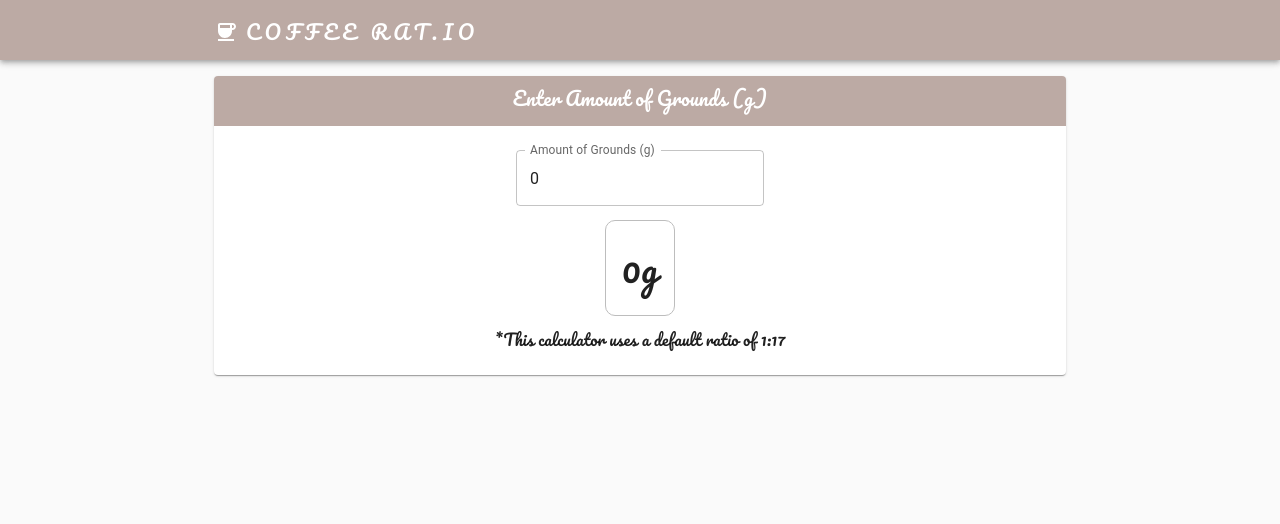
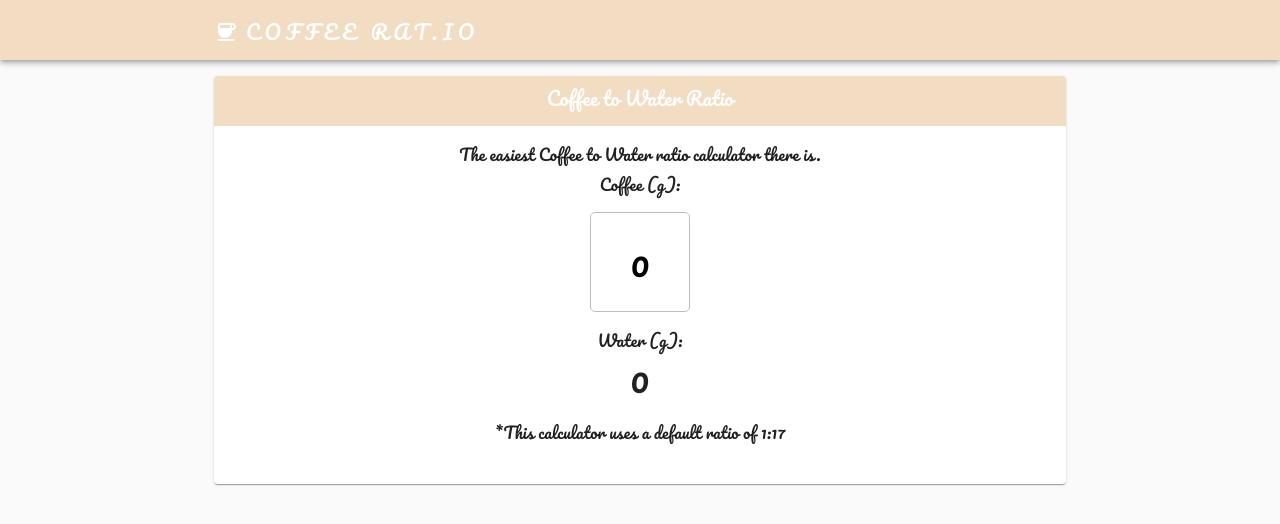
Before and after one commit to dmcfarland930/coffee-ratio, a React (Create React App) app: page / in a window 1280 px wide. Shown: the top 524 px of the page. Built offline with nearby package versions, Linux system fonts and the light colour scheme; a web font is replaced by a local one.

Commit message:
updated custom input

```diff
--- a/package.json
+++ b/package.json
@@ -14,6 +14,7 @@
     "react-dom": "^18.2.0",
     "react-router-dom": "^6.9.0",
     "react-scripts": "5.0.1",
+    "react-svg": "^16.1.6",
     "redux": "^4.2.1",
     "redux-persist": "^6.0.0",
     "styled-components": "^5.3.8",
--- /dev/null
+++ b/src/components/calculator/calculator-entry.styles.jsx
@@ -0,0 +1,16 @@
+import styled from "styled-components";
+import { TextField } from "@mui/material";
+
+export const CalcEntry = styled(TextField)`
+`
+
+export const CalcInput = styled.input`
+  width: 100px;
+  height 100px;
+  font-size: 2.2rem;
+  font-family: 'Pacifico', cursive;
+  border: 1px solid #BDBDBD;
+  border-radius: 5px;
+  text-align: center;
+  margin: 1rem 0 1rem 0;
+`
--- a/src/components/calculator/calculator.component.jsx
+++ b/src/components/calculator/calculator.component.jsx
@@ -6,9 +6,10 @@ import {
   CalcContainer,
   CalcContent,
   CalcFieldContainer,
-  CalcEntry,
   CalcResult
 } from "./calculator.styles";
+
+import { CalcInput } from "./calculator-entry.styles";
 
 const defaulCalcFields = {
   'entry': 0,
@@ -26,33 +27,61 @@ const Calculator = () => {
   };
 
   const calculateRatio = (entryVal) => {
-    return `${(entryVal * 17).toString()}g`;
+    return entryVal * 17;
   };
 
   return (
     <Fragment>
       <CalcContainer>
         <Card>
-          <CardTitle titleText="Enter Amount of Grounds (g)" />
+          <CardTitle titleText="Coffee to Water Ratio" />
           <CalcContent>
+            <Typography
+              gutterBottom={true}
+              sx={{
+                fontFamily: 'Pacifico, cursive',
+                fontWeight: 400,
+                fontSize: '1rem',
+                color: 'inherit',
+              }}
+              >
+              The easiest Coffee to Water ratio calculator there is.
+            </Typography>
             <CalcFieldContainer>
-              <CalcEntry
-                name="entry"
-                type="number"
-                value={entry}
-                onChange={handleChange}
-                label="Amount of Grounds (g)"
-                variant="outlined"
-                margin="dense"
-                />
+            <Typography
+              sx={{
+                fontFamily: 'Pacifico, cursive',
+                fontWeight: 400,
+                fontSize: '1rem',
+                color: 'inherit',
+              }}>
+              Coffee (g):
+            </Typography>
+            <CalcInput
+              name="entry"
+              type="number"
+              value={entry}
+              onChange={handleChange}
+            >
+            </CalcInput>
             </CalcFieldContainer>
             <CalcFieldContainer>
               <CalcResult>
+                <Typography
+                  sx={{
+                    fontFamily: 'Pacifico, cursive',
+                    fontWeight: 400,
+                    fontSize: '1rem',
+                    color: 'inherit',
+                  }}>
+                  Water (g):
+                </Typography>
                 {calculateRatio(entry)}
               </ CalcResult>
             </CalcFieldContainer>
             <Typography
               sx={{
+                padding: 2,
                 fontFamily: 'Pacifico, cursive',
                 fontWeight: 400,
                 fontSize: '1rem',
--- a/src/components/calculator/calculator.styles.jsx
+++ b/src/components/calculator/calculator.styles.jsx
@@ -1,5 +1,5 @@
 import styled from "styled-components";
-import { Box, CardContent, TextField } from "@mui/material";
+import { Box, CardContent } from "@mui/material";
 
 export const CalcContainer = styled(Box)`
 
@@ -10,20 +10,13 @@ export const CalcContent = styled(CardContent)`
 `
 
 export const CalcFieldContainer = styled.div`
-  margin-bottom: 2rem;
-`
-
-export const CalcEntry = styled(TextField)`
 `
 
 export const CalcResult = styled.div`
-  border-radius: 10px;
-  border: 1px solid #BDBDBD;
-  width: 20%;
-  height: 20%;
-  display inline;
+  // border-radius: 10px;
+  // border: 1px solid #BDBDBD;
+  display: inline;
   font-family: 'Pacifico', cursive;
   font-size: 2.2rem;
   margin: 0 auto;
-  padding: 1rem;
 `
--- a/src/components/card/card-title.styles.jsx
+++ b/src/components/card/card-title.styles.jsx
@@ -2,7 +2,7 @@ import styled from "styled-components";
 
 export const CardTitleText = styled.div`
   height: 50px;
-  background-color: #BCAAA4;
+  background-color: #f2ddc3;
   font-size: 1.2rem;
   font-family: 'Pacifico', cursive;
   color: #FFF;
--- a/src/index.css
+++ b/src/index.css
@@ -8,6 +8,16 @@ body {
   -moz-osx-font-smoothing: grayscale;
 }
 
+input::-webkit-outer-spin-button,
+input::-webkit-inner-spin-button {
+  -webkit-appearance: none;
+  margin: 0;
+}
+
+input[type=number] {
+  -moz-appearance: textfield;
+}
+
 code {
   font-family: source-code-pro, Menlo, Monaco, Consolas, 'Courier New',
     monospace;
@@ -15,7 +25,6 @@ code {
 
 html{
   background-color: #FAFAFA;
-  font-family: ;
 }
 
 #root{
--- a/src/routes/navigation/navigation.component.jsx
+++ b/src/routes/navigation/navigation.component.jsx
@@ -13,22 +13,23 @@ import { Outlet } from 'react-router-dom';
 
 import { NavBar } from './navigation.styles';
 
-const pages = [];
+// const pages = ['Coffee to Water', 'Number of Cups'];
+const pages = []
 
 function ResponsiveAppBar() {
   const [anchorElNav, setAnchorElNav] = useState(null);
 
   const handleOpenNavMenu = (event) => {
-    // setAnchorElNav(event.currentTarget);
+    setAnchorElNav(event.currentTarget);
   };
 
   const handleCloseNavMenu = () => {
-    // setAnchorElNav(null);
+    setAnchorElNav(null);
   };
 
   return (
     <Fragment>
-      <NavBar position="static" style={{ background: '#BCAAA4' }}>
+      <NavBar position="static" style={{ background: '#f2ddc3' }}>
         <Container maxWidth="md">
           <Toolbar disableGutters>
             <CoffeeIcon sx={{ display: { xs: 'none', md: 'flex' }, mr: 1 }} />
```
Also changed, not shown: src/components/calculator/calculator-entry.component.jsx (added, +20 -0 lines), src/routes/navigation/rat.svg (added), 1 other file (tests, documents, lock files or other folders).
